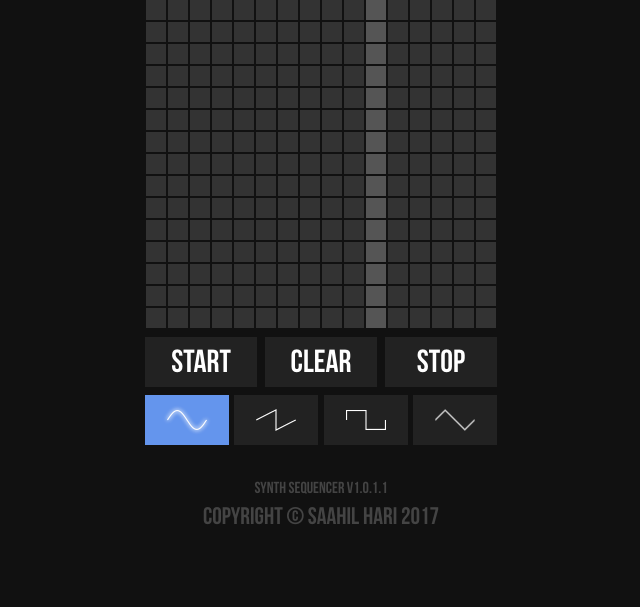
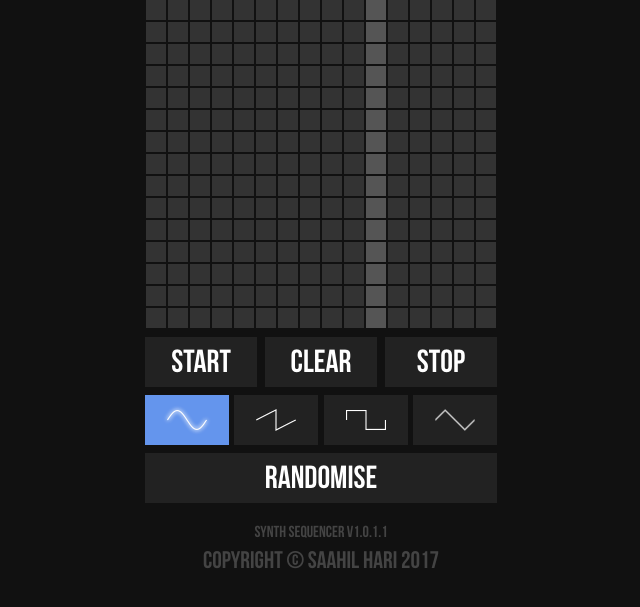
Before and after one commit to SaahilNZ/SynthSequencer, a PHP site: page / in a window 1280 px wide. Shown: the part 78-685 px from the top of the page, without its empty margins (319-959 px from the left). Run offline with PHP 8.4, Linux system fonts and the light colour scheme.

Commit message:
Created and styled a randomise button

```diff
--- a/home.html
+++ b/home.html
@@ -26,26 +26,30 @@
             </div>
             <div class="waveformContainer">
                 <div class="waveformButton selected" id="sineButton" onclick="changeWaveform('sine')">
-                    <img src="images/sine_icon.png"/>
-                    <img class="blur" src="images/sine_icon.png"/>
-                    <img class="blur" src="images/sine_icon.png"/>
+                    <img src="images/sine_icon.png" />
+                    <img class="blur" src="images/sine_icon.png" />
+                    <img class="blur" src="images/sine_icon.png" />
                 </div>
                 <div class="waveformButton" id="sawtoothButton" onclick="changeWaveform('sawtooth')">
-                    <img src="images/sawtooth_icon.png"/>
-                    <img class="blur" src="images/sawtooth_icon.png"/>
-                    <img class="blur" src="images/sawtooth_icon.png"/>
+                    <img src="images/sawtooth_icon.png" />
+                    <img class="blur" src="images/sawtooth_icon.png" />
+                    <img class="blur" src="images/sawtooth_icon.png" />
                 </div>
                 <div class="waveformButton" id="squareButton" onclick="changeWaveform('square')">
-                    <img src="images/square_icon.png"/>
-                    <img class="blur" src="images/square_icon.png"/>
-                    <img class="blur" src="images/square_icon.png"/>
+                    <img src="images/square_icon.png" />
+                    <img class="blur" src="images/square_icon.png" />
+                    <img class="blur" src="images/square_icon.png" />
                 </div>
                 <div class="waveformButton" id="triangleButton" onclick="changeWaveform('triangle')">
-                    <img src="images/triangle_icon.png"/>
-                    <img class="blur" src="images/triangle_icon.png"/>
-                    <img class="blur" src="images/triangle_icon.png"/>
+                    <img src="images/triangle_icon.png" />
+                    <img class="blur" src="images/triangle_icon.png" />
+                    <img class="blur" src="images/triangle_icon.png" />
                 </div>
                 <span class="stretch"></span>
+            </div>
+            <div class="randomiseButton">
+                <p>Randomise</p>
+                <p class="blur">Randomise</p>
             </div>
             <p class="version">Synth Sequencer v1.0.1.1</p>
             <p class="copyright">Copyright &copy; Saahil Hari 2017</p>
--- a/styles.css
+++ b/styles.css
@@ -127,13 +127,14 @@ body {
 
 .waveformContainer {
     width: 100%;
+    height: 50px;
     text-align: justify;
+    margin: 8px 0 0 0;
 }
 
 .waveformButton {
     display: inline-block;
     *display: inline;
-    margin-top: 8px;
     width: calc(25% - 4px);
     height: 50px;
     position: relative;
@@ -184,11 +185,63 @@ body {
     line-height: 0;
 }
 
+.randomiseButton {
+    width: 100%;
+    height: 50px;
+    position: relative;
+    margin-top: 8px;
+    background-color: #222;
+}
+
+.randomiseButton:hover {
+    background-color: #333;
+}
+
+.randomiseButton:active {
+    background-color: #1D1D1D;
+}
+
+.randomiseButton.selected {
+    background-color: cornflowerblue;
+}
+
+.randomiseButton.selected:hover {
+    background-color: #7EA6EA   ;
+}
+
+.randomiseButton.selected:active {
+    background-color: #3879EA;
+}
+
+.randomiseButton p {
+    display: inline-block;
+    vertical-align: middle;
+    position: absolute;
+    font-family: BebasNeue;
+    font-size: 2em;
+    margin: auto;
+    top: 50%;
+    left: 50%;
+    transform: translate(-50%, -50%);
+    color: white;
+}
+
+.randomiseButton p.blur {
+    display: none;
+    -webkit-filter: blur(2px);
+    filter: blur(2px);
+    opacity: 0.75;
+}
+
+.randomiseButton.selected p.blur {
+    display: inline-block;
+}
+
 .version {
     color: #444;
     font-family: BebasNeue;
     font-size: 1em;
-    margin: 12px 0 0 0;
+    margin: 20px 0 0 0;
 }
 
 .copyright {
```
